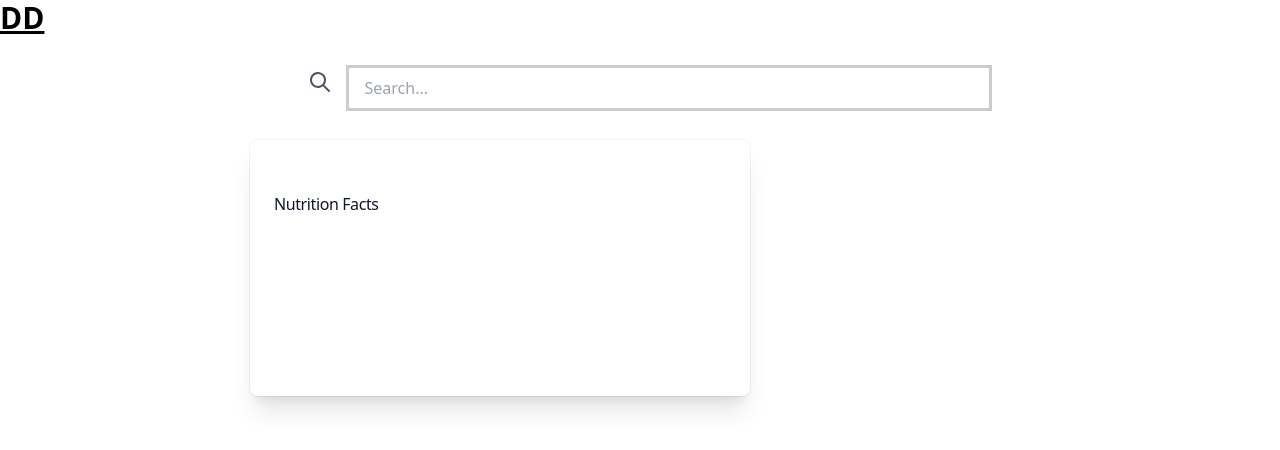
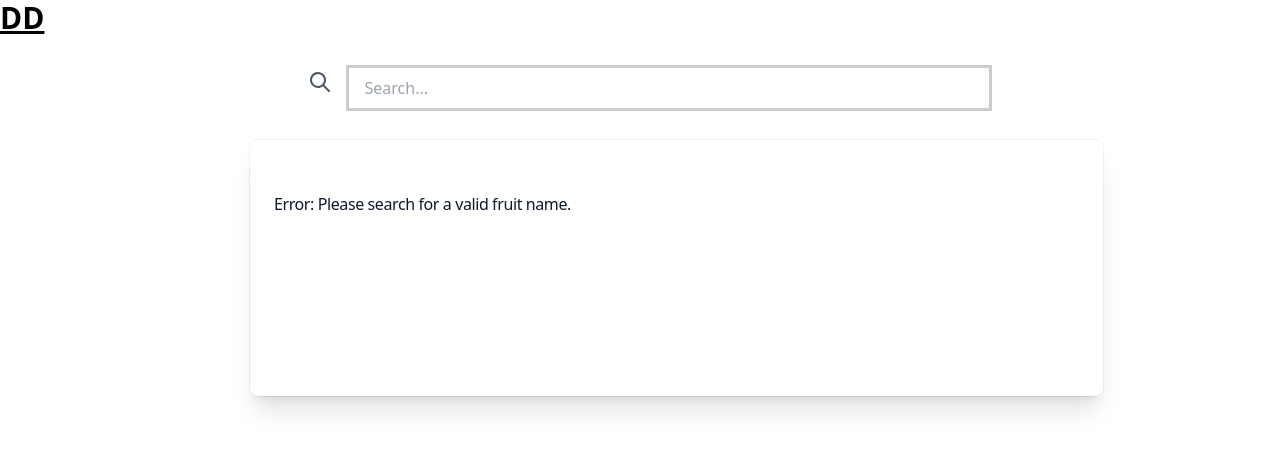
Before and after one commit to kaitchau/NutriFruit, a React (Create React App) app: page / in a window 1280 px wide. Shown: the top 450 px of the page. Built offline with nearby package versions, Linux system fonts and the light colour scheme.

Commit message:
updated InvalidFruit page and added error message

```diff
--- a/src/InvalidFruit.js
+++ b/src/InvalidFruit.js
@@ -3,9 +3,9 @@ import React from "react";
 const NutritionText = () => {
   return (
     <div className="relative h-64 w-100 ...">
-      <div className="absolute inset-y-0 left-[250px] w-[500px] bg-white dark:bg-slate-900 rounded-lg px-6 py-8 ring-1 ring-slate-900/5 shadow-xl">
+      <div className="absolute inset-y-0 left-[250px] w-2/3 bg-white dark:bg-slate-900 rounded-lg px-6 py-8 ring-1 ring-slate-900/5 shadow-xl">
         <h3 className="text-slate-900 dark:text-white mt-5 text-base font-medium tracking-tight">
-          Nutrition Facts
+          Error: Please search for a valid fruit name.
         </h3>
       </div>
     </div>
```
